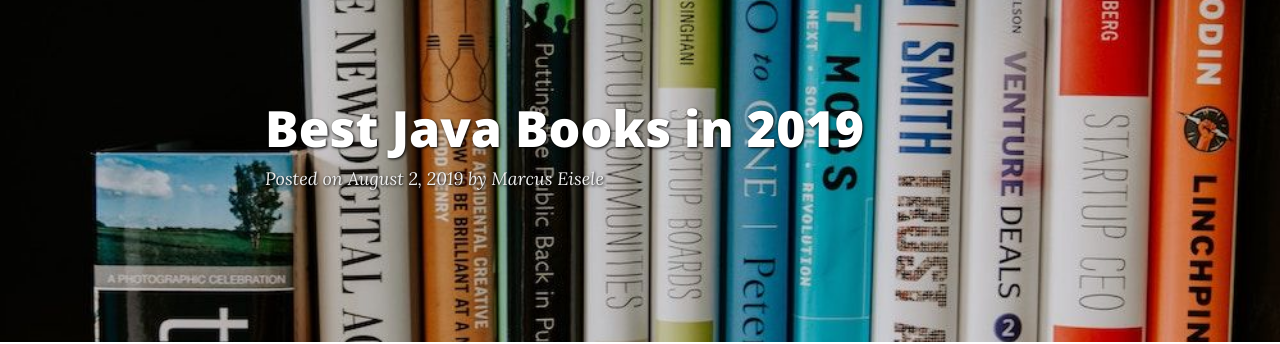
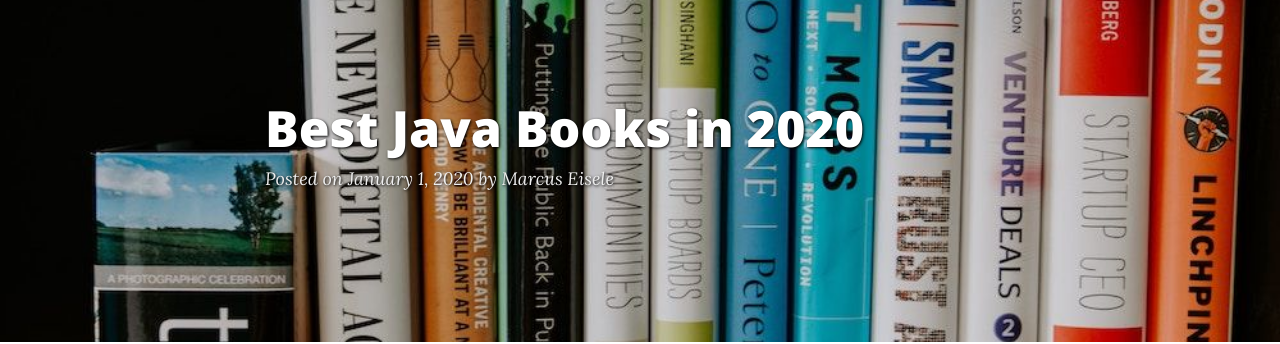
Before and after one commit to programmerfriend/programmerfriend.github.io, a Jekyll site: the page built from _posts/2020-01-01-best-java-books-2020.md, in a window 1280 px wide and 1400 px high. Shown: the part 140-484 px from the top of the window. Built offline with Jekyll 4.4.1, drawn with Linux system fonts in a browser that asks for light colours; nearby versions of some CDN libraries; comment, search, counter and statistics services are not loaded; some of the changed text lies outside the part shown.

Commit message:
Update best books post for 2020

```diff
--- a/_posts/2019-08-02-best-java-books-2019.md
+++ b/_posts/2020-01-01-best-java-books-2020.md
@@ -1,8 +1,10 @@
 ---
 layout: post-affiliate
-title: "Best Java Books in 2019"
+title: "Best Java Books in 2020"
 bigimg: /img/content/best_java_books-title.jpg
 share-img: https://programmerfriend.com/img/content/best_java_books-title.jpg
+redirect_from:
+    - /best-java-books-2019/
 tags: [java, books]
 ---
 
@@ -24,7 +26,7 @@
 * [Spring Microservices in Action](#spring-microservices-in-action)
 * [Learning Spring Boot 2.0](#learning-spring-boot-20-by-greg-l-turnquist)
 
-Personally, I am always on the hunt for good programming books. Books are an opinionated topic, therefore I am quite sure some people would disagree with this selection. Nonetheless let's have a look at my opinionated selection of the best Java books in 2019.
+Personally, I am always on the hunt for good programming books. Books are an opinionated topic, therefore I am quite sure some people would disagree with this selection. Nonetheless let's have a look at my opinionated selection of the best Java books to read in 2020.
 
 You might realize that a lot of books here are not Java-specific at all, still they are the ones I would highly recommend to any Java Developer.
 
```
